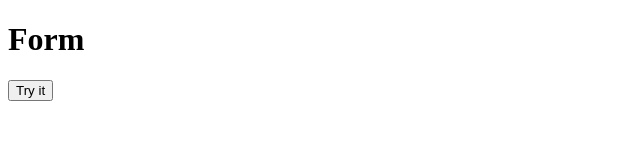
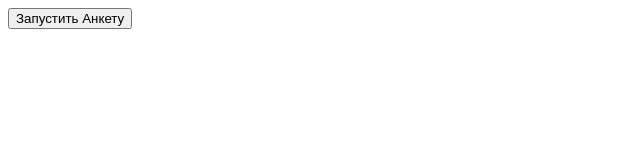
Before and after one commit to HannaIV/webdev-course, a plain HTML site: page 3-form-alert/anketa_if.html in a window 1280 px wide. Shown: the whole page, without its empty margins (0-640 px from the left). Drawn offline with Linux system fonts and the light colour scheme.

Commit message:
Completed task 3

```diff
--- a/3-form-alert/anketa_if.html
+++ b/3-form-alert/anketa_if.html
@@ -1,39 +1,32 @@
 <!DOCTYPE html>
 <html>
 <body>
-
-<h1>Form</h1>
-
-<button onclick="myFunction()">Try it</button>
+<button onclick="questionnaire()">Запустить Анкету</button>
 
 <script>
 "use strict";
-function myFunction() {
+function questionnaire() {
   var surname = prompt("Введите фамилию:", "Иванов");
   var name = prompt("Введите имя:", "Иван");
   var patronymic = prompt("Введите отчество:", "Иванович");
-    var fullName = surname + ' ' + name + ' ' + patronymic;
   var age = prompt("Ваш возраст в годах:", "50");
-    var gender = confirm("Ваш пол - мужской?");
-    if (gender == true) {
-        gender == "мужской";
+  var isMan = confirm("Ваш пол - мужской?");
+
+  var gender;
+  if (isMan) {
+    gender = "мужской";
   } else {
-        gender == "женский";
-    }
-    var pension;
-    if (age >= 61 && gender == "мужской") {
-        pension == "на пенсии";
-    }
-    else if (age < 61 && gender == "мужской") {
-        pension == "не на пенсии";
-    }
-    else if (age >= 56 && gender == "женский"){
-        pension == "на пенсии";
-    } else {/*(age < 56 && gender == "женский")*/
-        pension == "не на пенсии";
+    gender = "женский";
   }
 
-    alert(fullName + age + gender + pension);
+  var pension;
+  if (age >= 61 || !isMan && age >= 56) {
+    pension = "да";
+  } else {
+    pension = "нет";
+  }
+
+  alert(surname + ' ' + name + ' ' + patronymic + '.\nВозраст: ' + age + '.\nПол ' + gender + '.\nПенсионный возраст: ' + pension + '.');
 }
 </script>
 </body>
```
Also changed, not shown: 3-form-alert/anketa_oper.html (+13 -17 lines). Lines whose indentation alone changed are shown as unchanged.
